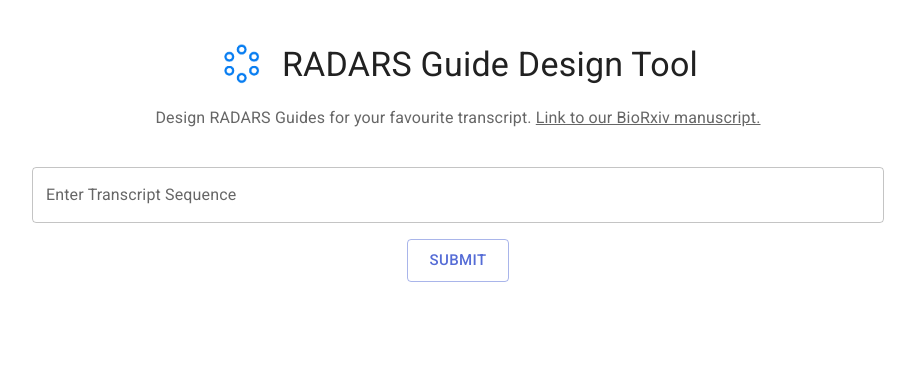
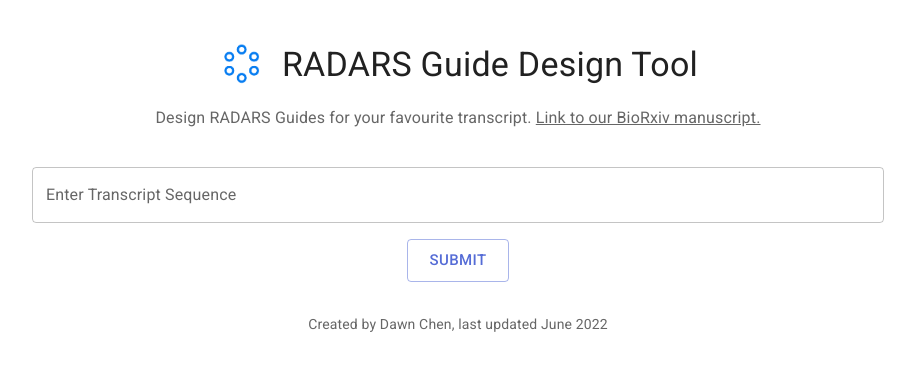
Before and after one commit to chen-dawn/radars-guide-design, a React (Create React App) app in the folder frontend/: page / in a window 1280 px wide. Shown: the top 370 px of the page, without its empty margins (182-1097 px from the left). Built offline with nearby package versions, Linux system fonts and the light colour scheme; no server answers.

Commit message:
add footer

```diff
--- a/frontend/src/App.js
+++ b/frontend/src/App.js
@@ -8,6 +8,14 @@ import axios from "axios";
 import { GuideDesignForm } from "./GuideDesignForm";
 import logo from "./logo.png";
 import "./App.css";
+
+function Copyright() {
+  return (
+    <Typography variant="body2" color="text.secondary" align="center">
+      {'Created by Dawn Chen, last updated June 2022'}
+    </Typography>
+  );
+}
 
 const TitleBar = (props) => {
   return (
@@ -61,6 +69,7 @@ export default function App() {
       <div className="guide-design-form">
         <GuideDesignForm />
       </div>
+      <Copyright/>
     </Container>
   );
 }
```
Also changed, not shown: 8 other files (tests, documents, lock files or other folders).
